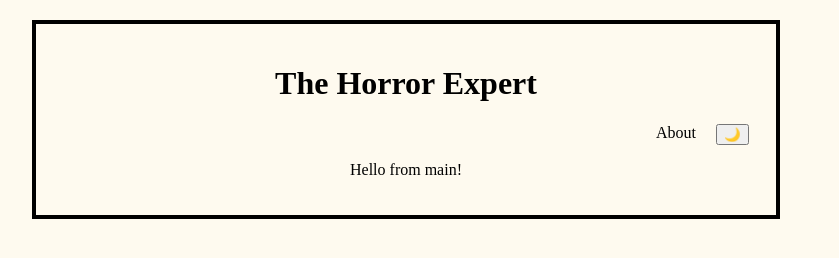
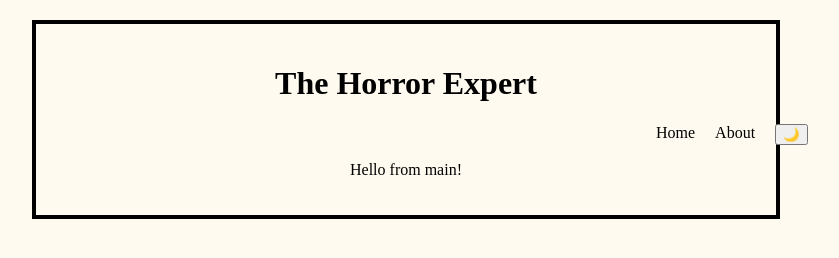
Before and after one commit to MorningStarBlade/PersonalProject-SQC2023, a website: page public/index.html in a window 1280 px wide. Shown: the whole page, without its empty margins (234-1073 px from the left). Drawn offline with Linux system fonts and the light colour scheme.

Commit message:
Update index.html

```diff
--- a/public/index.html
+++ b/public/index.html
@@ -13,6 +13,7 @@
         <h1>The Horror Expert</h1>
         <nav>
           <ul>
+            <li><a href="/index.html">Home</a></li>
             <li><a href="/about.html">About</a></li>
             <li><button>🌙</button></li>
           </ul>
```
